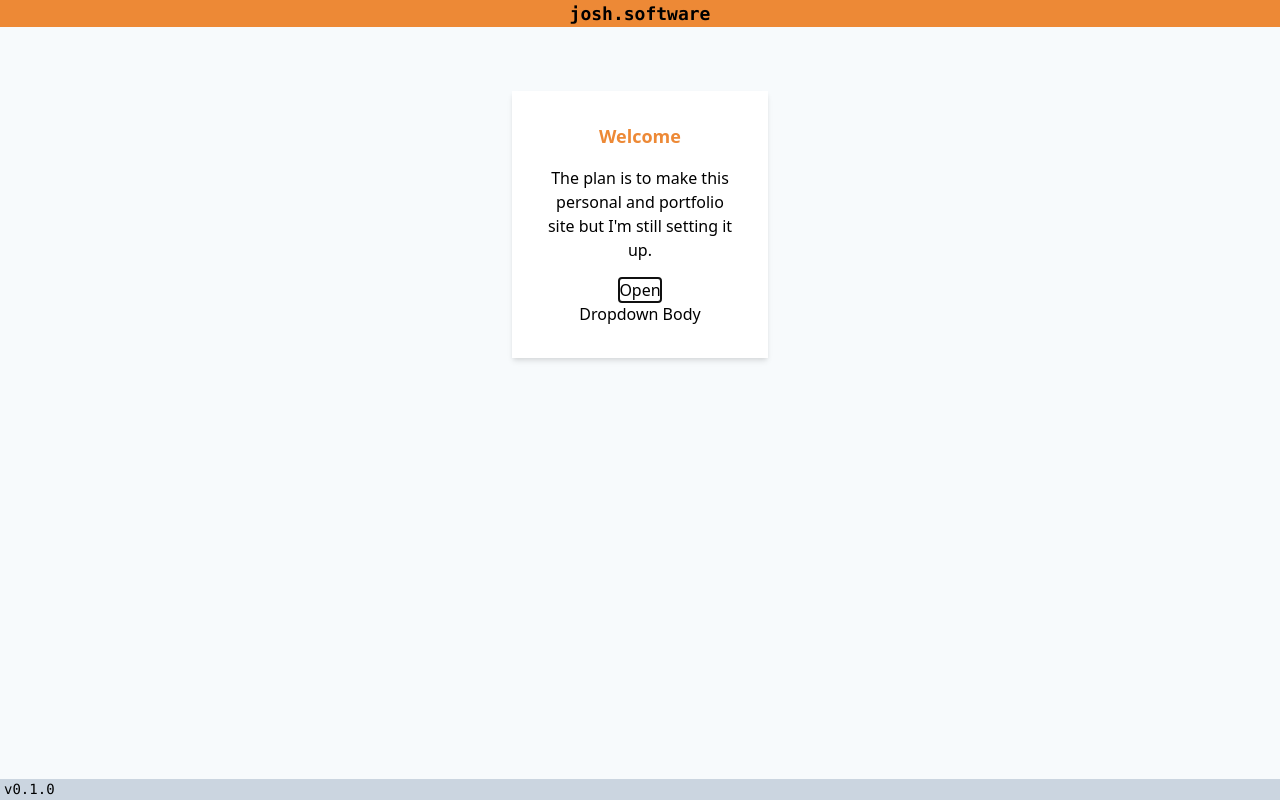
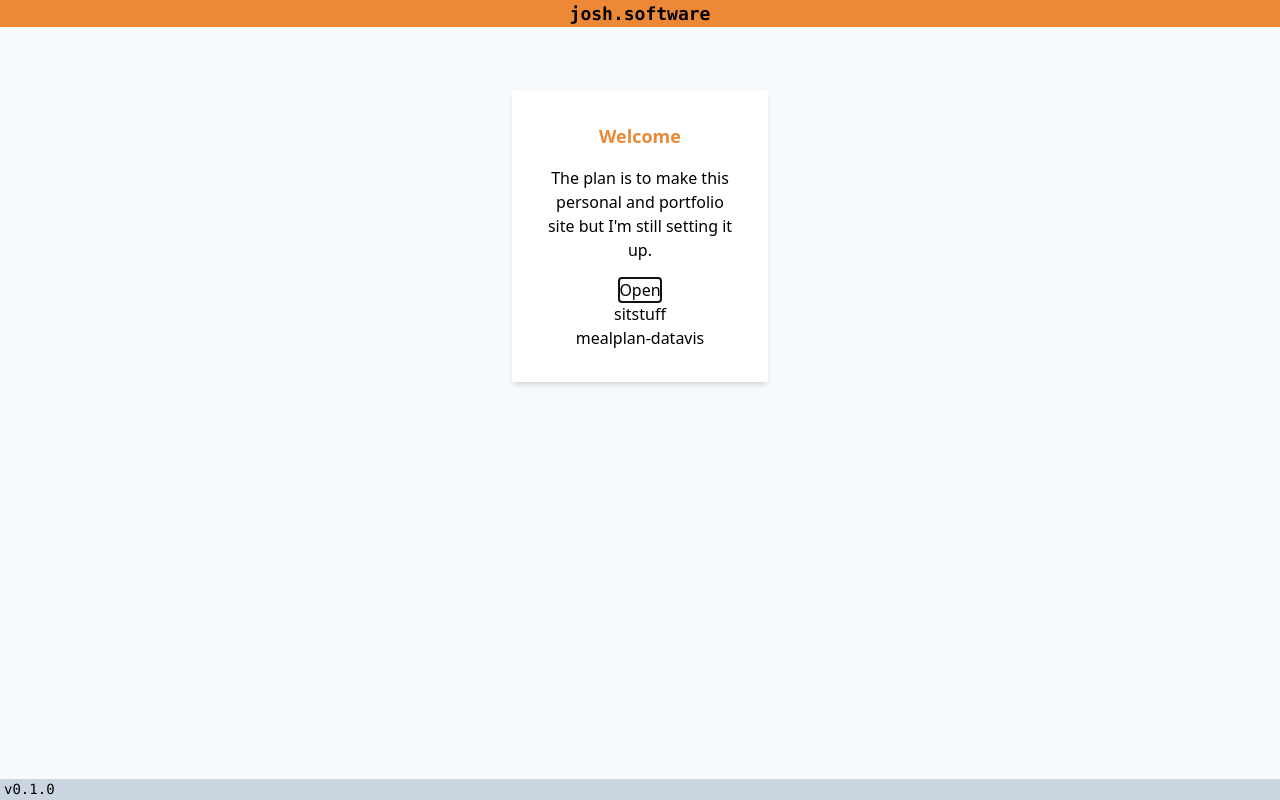
Before and after one commit to joshgrib/personal-site, a website: page public/index.html in a window 1280 px wide. Both pictures are taken after a click on the button "Open". Drawn offline with Linux system fonts and the light colour scheme; some packages are replaced by stand-ins of ours.

Commit message:
Add a basic project list

```diff
--- a/public/index.html
+++ b/public/index.html
@@ -11,9 +11,11 @@
   <link rel="stylesheet" href="./tailwind.min.css">
 </head>
 <body class="flex flex-col min-h-screen">
+  <!-- Site header -->
   <header x-data="header()" class="bg-orange-500 font-mono font-bold text-lg text-center">
     <code x-text="title"></code>
   </header>
+  <!-- Main body content -->
   <main class="flex-grow bg-gray-100">
     <section class="bg-white mt-16 mx-auto w-64 p-8 shadow-md text-center">
       <header class="text-orange-500 text-lg font-bold">
@@ -25,11 +27,20 @@
       <footer x-data="dropdown()">
         <button x-on:click="open">Open</button>
         <div x-show="isOpen()" x-on:click.away="close">
-          Dropdown Body
+          <section x-data="portfolio()">
+            <ul>
+              <template x-for="(project, projectIdx) in projects" :key="projectIdx">
+                <li>
+                  <a x-text="project.title" x-bind:href="project.link"></a>
+                </li>
+              </template>
+            </ul>
+          </section>
         </div>
       </footer>
     </section>
   </main>
+  <!-- Site footer -->
   <footer x-data="footer()" class="px-1 bg-gray-400 font-mono text-sm">
     <code x-text="version"></code>
   </footer>
@@ -47,6 +58,17 @@
   function header() {
     return { title: 'josh.software' }
   }
+  function portfolio() {
+    return {
+      projects: [{
+        title: 'sitstuff',
+        link: 'http://www.google.com'
+      }, {
+        title: 'mealplan-datavis',
+        link: '#'
+      }]
+    }
+  }
   function footer() {
     return { version: `v${VERSION}` }
   }
```
